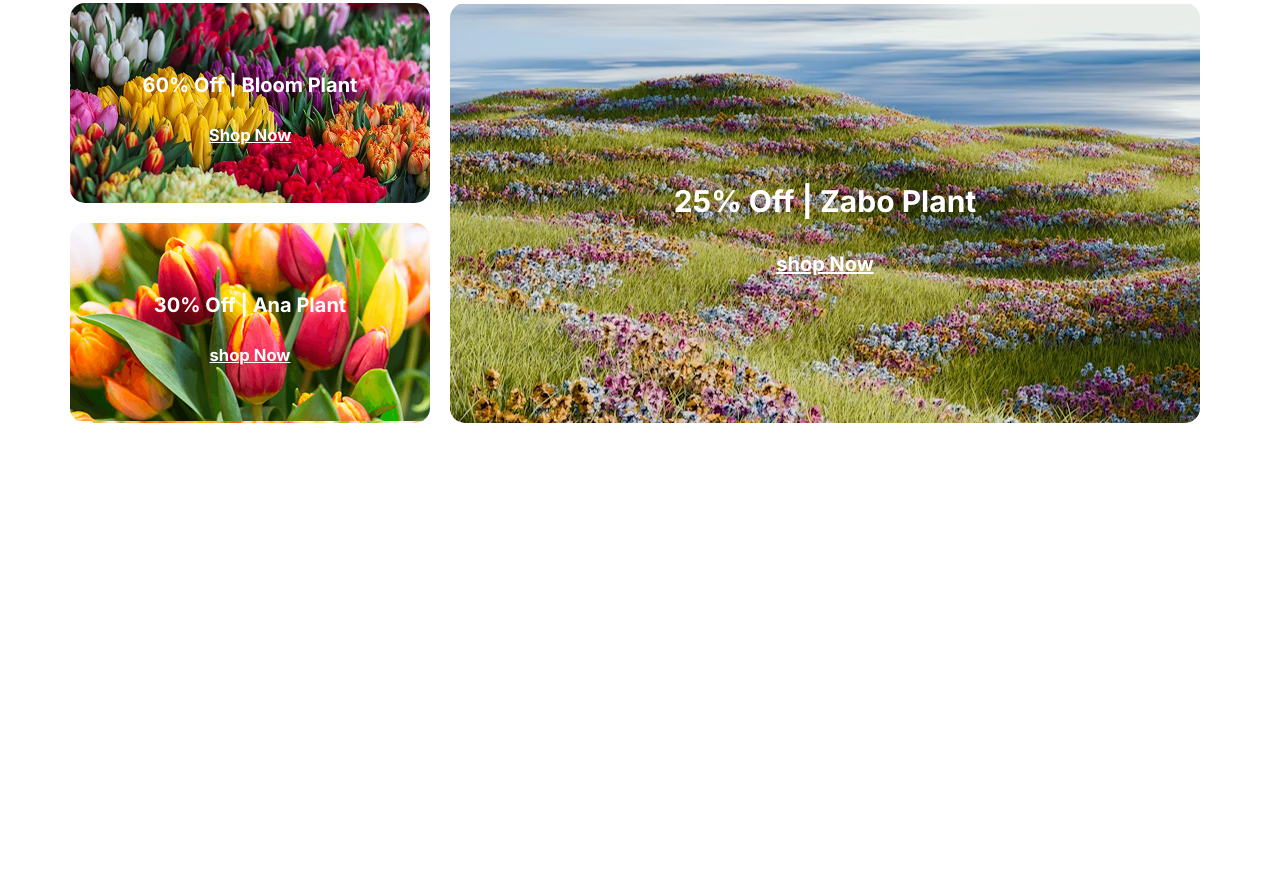
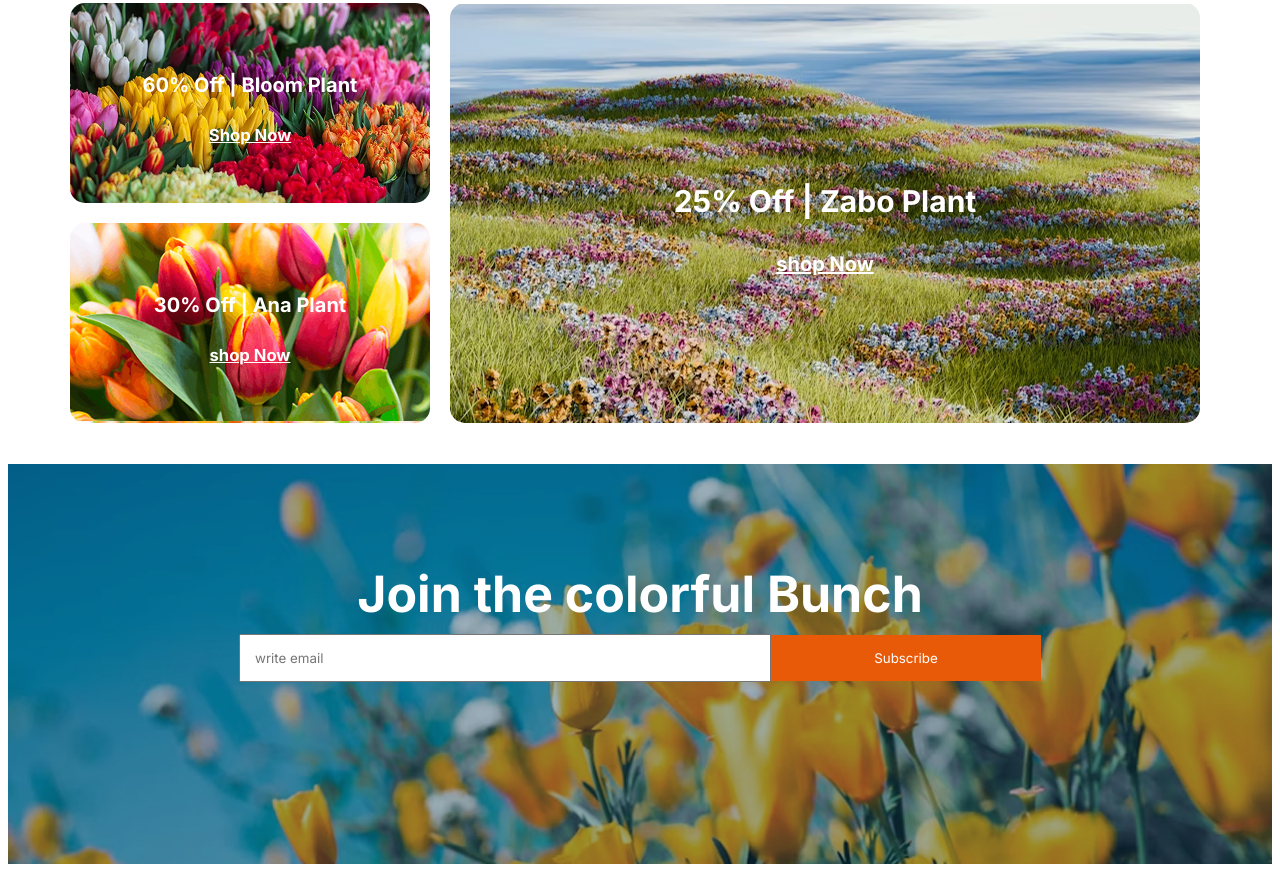
Before and after one commit to tarif421/Assignment-Two, a plain HTML site: page index.html in a window 1280 px wide. Shown: the part 1957-2851 px from the top of the page. Before the commit the page ends 2417 px from the top, so only its background shows below. Drawn offline with Linux system fonts and the light colour scheme.

Commit message:
added contact pannel

```diff
--- a/index.html
+++ b/index.html
@@ -153,6 +153,14 @@
 
     </main>
 
+    <section class="colorful-branch-container">
+        <h1>Join the colorful Bunch</h1>
+        <div class="inp-btn-parent">
+            <input type="text" placeholder="write email" />
+            <button class="btn">Subscribe</button>
+        </div>
+    </section>
+
     <footer>
 
     </footer>
--- a/styles/style.css
+++ b/styles/style.css
@@ -258,3 +258,29 @@ main {
   font-size: 20px;
   text-decoration: underline;
 }
+
+/* input pannel  */
+.colorful-branch-container {
+  background-image: url(../assets/news-letter-bg.png);
+  background-size: cover;
+  width: 100%;
+  height: 400px;
+  margin: 30px 0;
+}
+.colorful-branch-container h1 {
+  text-align: center;
+  color: #ffffff;
+  font-size: 50px;
+  font-weight: bold;
+  padding-top: 100px;
+  margin-bottom: 10px;
+}
+.inp-btn-parent {
+  display: flex;
+  justify-content: center;
+  align-items: center;
+}
+.inp-btn-parent input {
+  width: 500px;
+  padding: 14px;
+}
```
